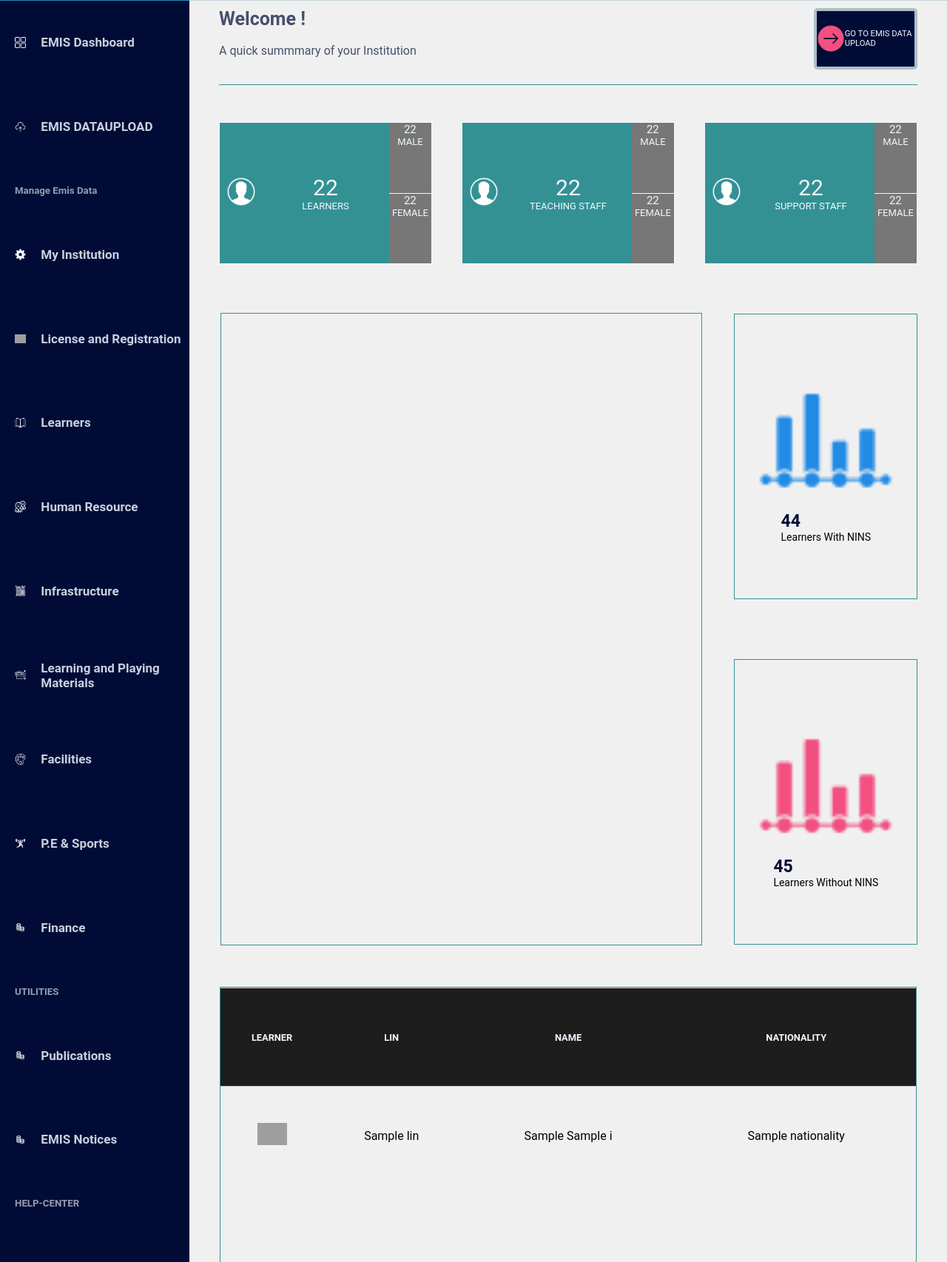
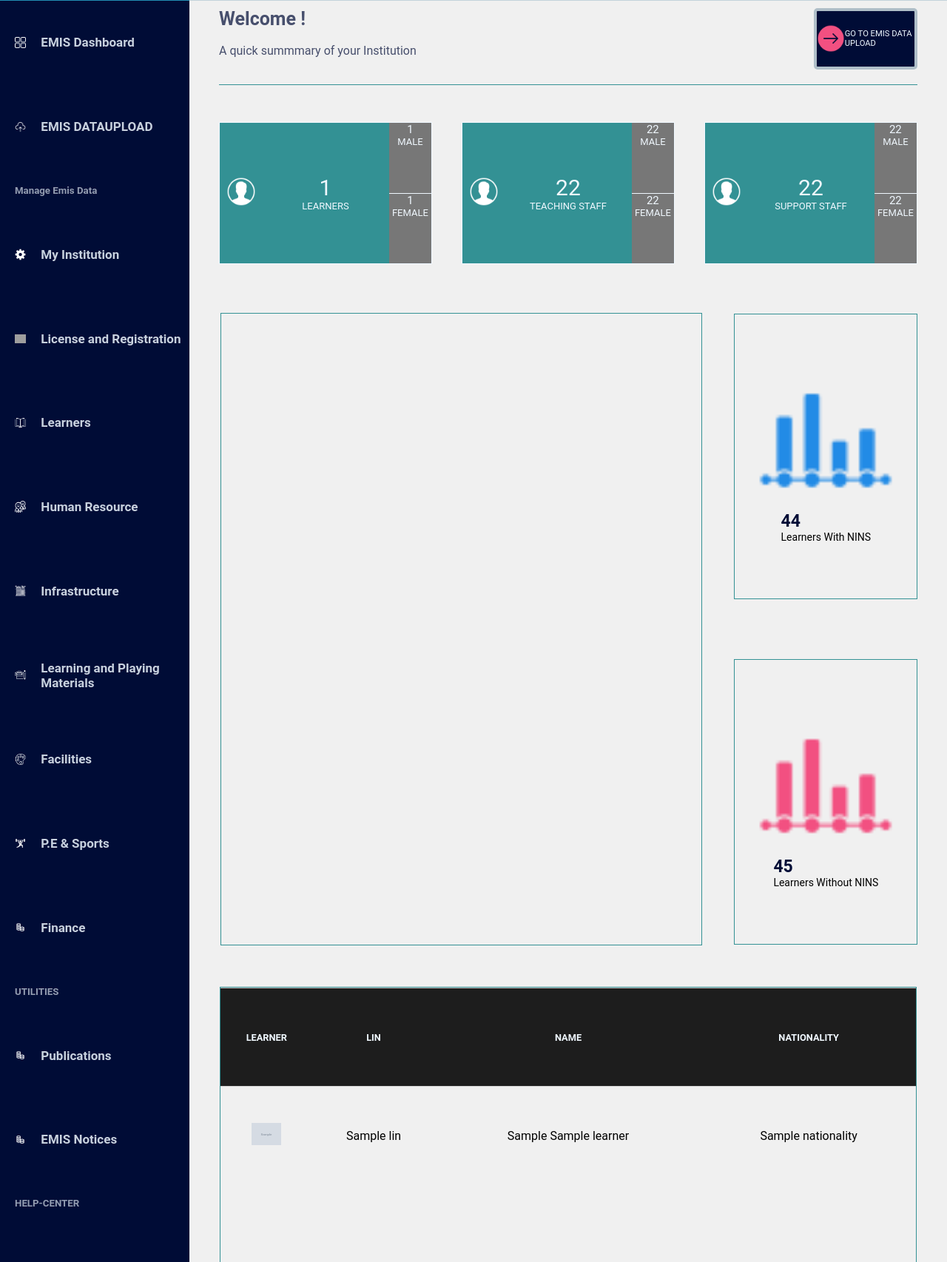
Before and after one commit to collinBlessing/EmisClone, a Django app: template EMIS_chrone/dashboard/templates/dashboard.html in a window 1280 px wide. Shown: the part 189-1895 px from the top of the page at 74% size. Run offline with Django 4.2, Linux system fonts and the light colour scheme; the template is opened without the code that fills it: most values are stand-ins (such as "Sample title", 1, 10 or a date in 2020); grey boxes marked "Sample" are stand-in pictures; grey boxes are pictures that could not be loaded.

Commit message:
retrived males and females from the database

```diff
--- a/EMIS_chrone/dashboard/templates/dashboard.html
+++ b/EMIS_chrone/dashboard/templates/dashboard.html
@@ -22,18 +22,18 @@
                                 <img src="{% static 'images/icons8-person-50.png'%}" height="40" alt="">
                             </div>
                             <div class="middle">
-                                <span style="font-size: 30px;">22</span>
+                                <span style="font-size: 30px;">{{learnerCount}}</span>
                                 <br>
                                 LEARNERS
                             </div>
                             <div class="Last">
                                 <div style="border-bottom: 1px solid;">
-                                    <span style="font-size: 15px;">22</span>
+                                    <span style="font-size: 15px;">{{learner_maleCount}}</span>
                                     <br>
                                     MALE
                                 </div>
                                 <div>
-                                    <span style="font-size: 15px;">22</span>
+                                    <span style="font-size: 15px;">{{learner_femaleCount}}</span>
                                     <br>
                                     FEMALE
                                 </div>
@@ -122,12 +122,12 @@
                                 </tr>
                             </thead>
                             <tbody>
-                                {% for p in i %}
+                                {% for learner in learnerFetch %}
                                 <tr>
-                                    <th ><img src="{% static '{{p.photo}}' %}" width="40"></th>
-                                    <td>{{p.LIN}}</td>
-                                    <td>{{p.firstName}} {{p.sirname}}</td>
-                                    <td>{{p.nationality}}</td>
+                                    <th ><img src="{{learner.photo}}" width="40"></th>
+                                    <td>{{learner.LIN}}</td>
+                                    <td>{{learner.firstName}} {{learner.sirname}}</td>
+                                    <td>{{learner.nationality}}</td>
                                 </tr>
                                 {% endfor %}
 
```
Also changed, not shown: EMIS_chrone/dashboard/views.py (+13 -2 lines), EMIS_chrone/dataupload/views.py (+12 -3 lines), EMIS_chrone/db.sqlite3, EMIS_chrone/media/learners/icons8-shield-60.png (added).
